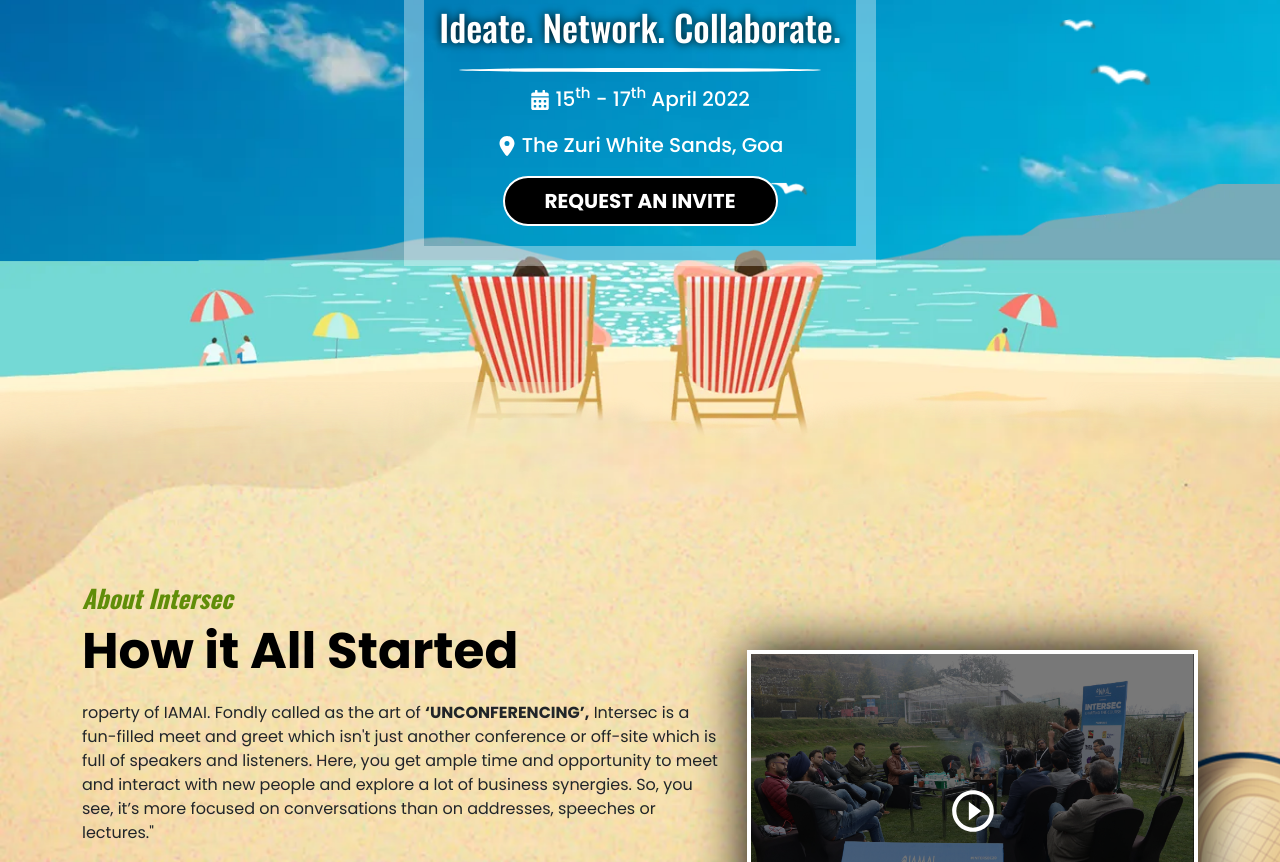
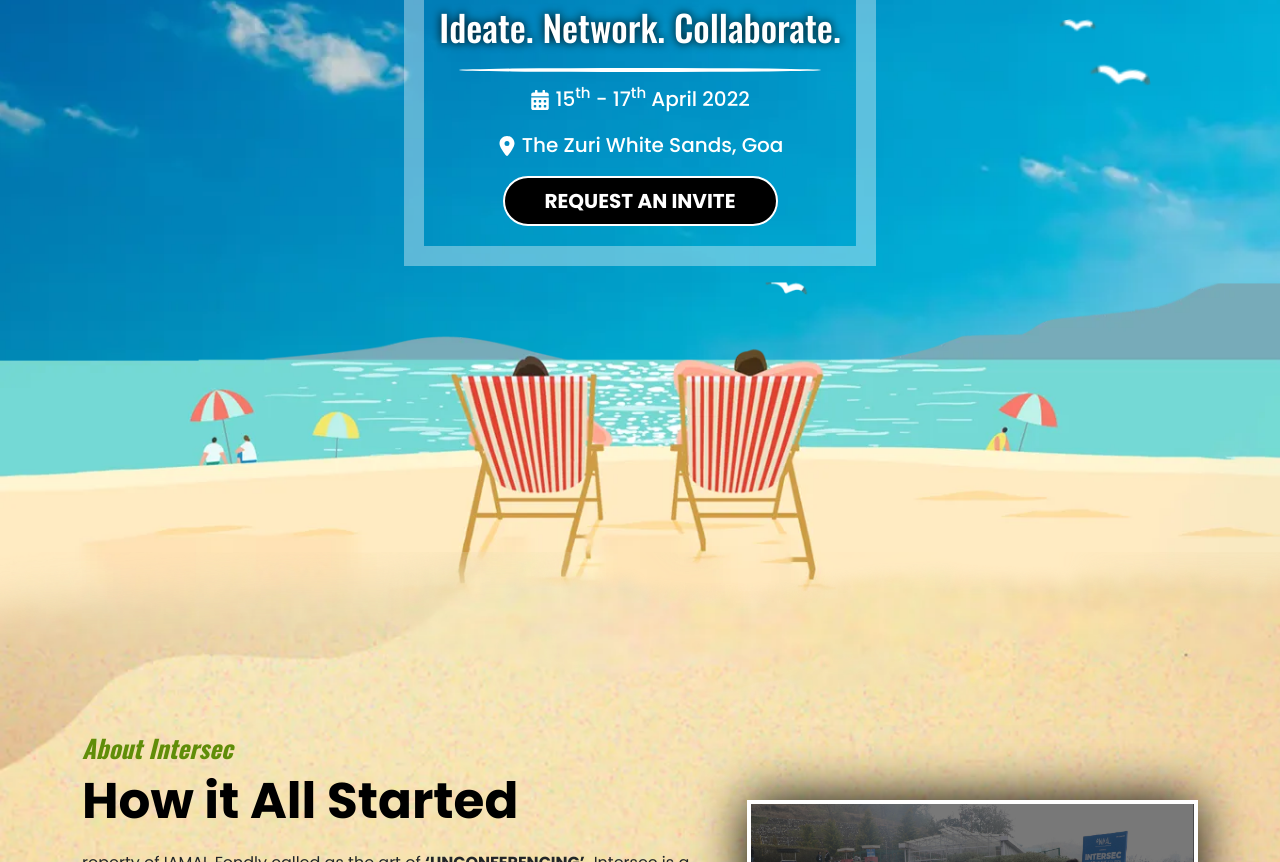
Before and after one commit to Tarun-500/bvceservices, a React (Vite) app: page / in a window 1280 px wide. Shown: the part 418-1280 px from the top of the page. Built offline with nearby package versions, Linux system fonts and the light colour scheme.

Commit message:
fixed responsive desing issues

```diff
--- a/src/index.css
+++ b/src/index.css
@@ -888,6 +888,19 @@ h2 {
   }
 }
 
+@media(min-width:991px) and (max-width:1480px) {
+
+  .header{
+    .beach {
+      transform: translateY(-25%);
+  }
+  }
+  .about {
+    top: 170px;
+    padding: 60px 20px 60px 20px;
+  }
+}
+
 @media(max-width:991px) {
   .btn {
     font-size: var(--fs-18);
```
